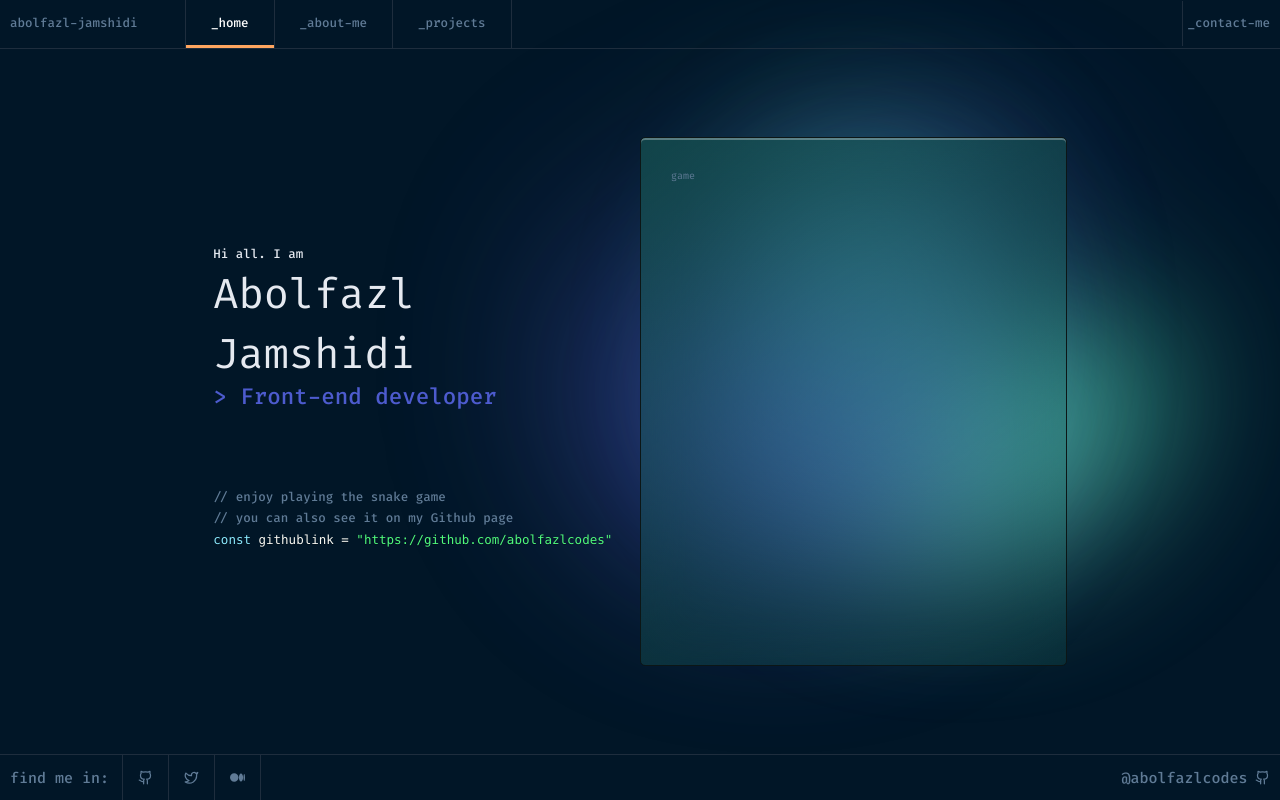
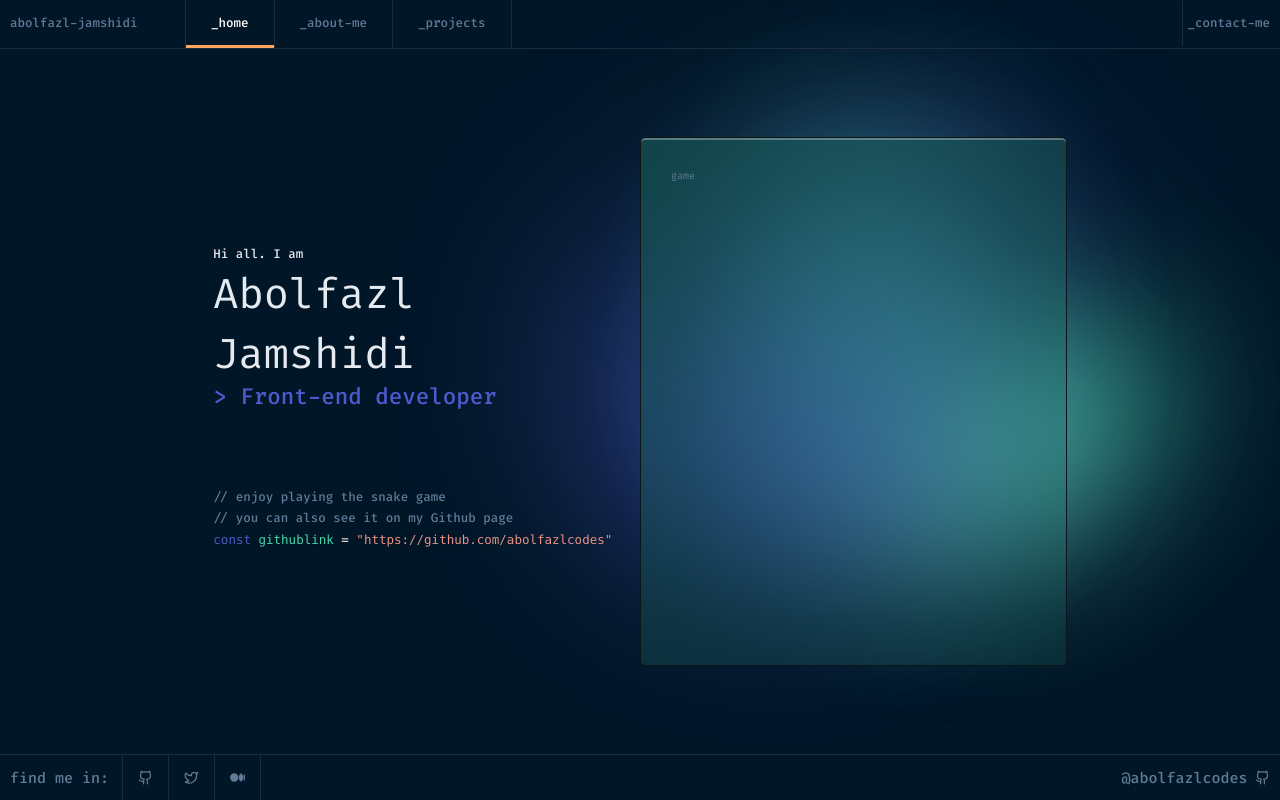
Before and after one commit to abolfazlcodes/portfolio, a Next.js app: page / in a window 1280 px wide. Built offline with nearby package versions, Linux system fonts and the light colour scheme.

Commit message:
change selection background color

```diff
--- a/package.json
+++ b/package.json
@@ -23,6 +23,7 @@
     "autoprefixer": "10.4.16",
     "eslint": "8.50.0",
     "eslint-config-next": "13.5.2",
+    "highlight.js": "^11.8.0",
     "next": "13.5.2",
     "postcss": "8.4.30",
     "react": "18.2.0",
--- a/src/pages/index.tsx
+++ b/src/pages/index.tsx
@@ -1,59 +1,10 @@
-// import { Prism as SyntaxHighlighter } from 'react-syntax-highlighter';
-// import { dracula } from 'react-syntax-highlighter/dist/esm/styles/prism';
+import Hero from '@/ui/Hero';
 
-import Link from 'next/link';
-import { useEffect } from 'react';
-import { Prism as SyntaxHighlighter } from 'react-syntax-highlighter';
-import { dracula } from 'react-syntax-highlighter/dist/esm/styles/prism';
-
-/* eslint-disable react/jsx-no-comment-textnodes */
 export default function Home() {
-  const code =
-    'const githublink = "https://github.com/abolfazlcodes"';
-
   return (
     <section className='flex h-full items-center justify-center'>
-      <header className='flex h-2/3 w-1/3 flex-col justify-evenly'>
-        <div>
-          <p className='text-xl font-medium text-[#E5E9F0]'>
-            Hi all. I am
-          </p>
-          <h1 className='text-4.2 font-normal capitalize leading-[6rem] text-[#E5E9F0]'>
-            abolfazl Jamshidi
-          </h1>
-          <p className='text-4xl font-medium text-[#4D5BCE]'>
-            &gt; Front-end developer
-          </p>
-        </div>
-
-        <div>
-          <p className='text-xl font-medium text-[#607b96]'>
-            // enjoy playing the snake game
-          </p>
-          <p className='text-xl font-medium leading-[2.5rem] text-[#607b96]'>
-            // you can also see it on my Github page
-          </p>
-          <Link
-            href='https://github.com/abolfazlcodes'
-            target='_blank'
-            className='text-xl'
-          >
-            <SyntaxHighlighter
-              language='javascript'
-              customStyle={{
-                background: 'none',
-                padding: '0',
-                marginTop: '0',
-                fontWeight: '500',
-              }}
-              style={dracula}
-            >
-              {code}
-            </SyntaxHighlighter>
-          </Link>
-        </div>
-      </header>
-      <article className='shadow-game-box-shadow bg-game-board h-3/4 w-1/3 rounded-lg border border-[#0c1616] p-12 backdrop-blur-xl'>
+      <Hero />
+      <article className='h-3/4 w-1/3 rounded-lg border border-[#0c1616] bg-game-board p-12 shadow-game-box-shadow backdrop-blur-xl'>
         game
       </article>
     </section>
--- a/src/styles/globals.css
+++ b/src/styles/globals.css
@@ -39,6 +39,27 @@ html {
 body {
   background: #011627;
   color: #607b96;
+  accent-color: #43d9ad;
+}
+::selection {
+  background-color: #43d9ad;
+}
+
+pre {
+  background: none !important;
+  border: none !important;
+}
+
+span[class='token']:first-child {
+  color: #4d5bce !important;
+}
+
+code span {
+  color: #43d9ad;
+}
+
+span[class='token']:last-child {
+  color: #e99287 !important;
 }
 
 .main::before,
--- /dev/null
+++ b/src/ui/Hero.tsx
@@ -0,0 +1,55 @@
+import Link from 'next/link';
+import { PrismLight as SyntaxHighlighter } from 'react-syntax-highlighter';
+import dracula from 'react-syntax-highlighter/dist/cjs/styles/prism/dracula';
+import js from 'react-syntax-highlighter/dist/cjs/languages/prism/javascript';
+SyntaxHighlighter.registerLanguage('js', js);
+
+/* eslint-disable react/jsx-no-comment-textnodes */
+function Hero() {
+  const code =
+    'const githublink = "https://github.com/abolfazlcodes"';
+
+  return (
+    <header className='flex h-2/3 w-1/3 flex-col justify-evenly'>
+      <div>
+        <p className='text-xl font-medium text-[#E5E9F0]'>
+          Hi all. I am
+        </p>
+        <h1 className='text-4.2 font-normal capitalize leading-[6rem] text-[#E5E9F0]'>
+          abolfazl jamshidi
+        </h1>
+        <p className='text-4xl font-medium text-[#4D5BCE]'>
+          &gt; Front-end developer
+        </p>
+      </div>
+
+      <div>
+        <p className='text-xl font-medium text-[#607b96]'>
+          // enjoy playing the snake game
+        </p>
+        <p className='text-xl font-medium leading-[2.5rem] text-[#607b96]'>
+          // you can also see it on my Github page
+        </p>
+        <Link
+          href='https://github.com/abolfazlcodes'
+          target='_blank'
+          className='text-xl'
+        >
+          <SyntaxHighlighter
+            language='javascript'
+            customStyle={{
+              padding: '0',
+              marginTop: '0',
+              fontWeight: '500',
+            }}
+            style={dracula}
+          >
+            {code}
+          </SyntaxHighlighter>
+        </Link>
+      </div>
+    </header>
+  );
+}
+
+export default Hero;
```
Also changed, not shown: 1 other file (tests, documents, lock files or other folders).
